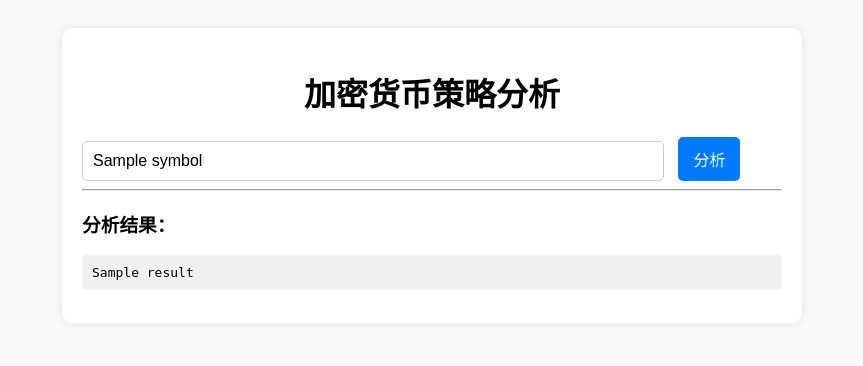
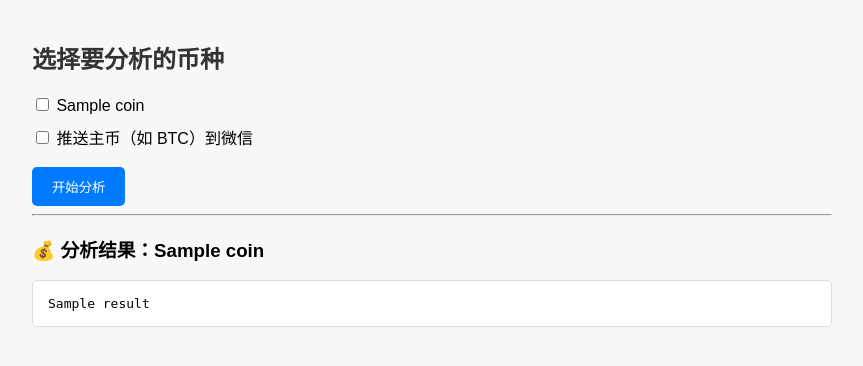
Before and after one commit to addy215/strategy-web-app, a Flask app: template templates/index.html in a window 1280 px wide. Shown: the top 366 px of the page, without its empty margins (208-1071 px from the left). Run offline with Flask 3, Linux system fonts and the light colour scheme; the template is opened without the code that fills it: most values are stand-ins (such as "Sample title", 1, 10 or a date in 2020).

Commit message:
feat: support multi-coin analysis + main coin push

```diff
--- a/app.py
+++ b/app.py
@@ -1,48 +1,36 @@
-from flask import Flask, request, render_template_string
+# app.py
+from flask import Flask, request, render_template
 from strategy_core import run_analysis
 from wechat_notify import send_wechat_message
 
 app = Flask(__name__)
 
-HTML_TEMPLATE = """
-<!doctype html>
-<title>小张每日研究</title>
-<h2>输入币种（如 BTC 或 SOL）</h2>
-<form method="post">
-  <input name="symbol" value="{{ symbol }}" autofocus required>
-  <label>
-    <input type="checkbox" name="send_wechat" {% if send_wechat %}checked{% endif %}>
-    推送结果到微信
-  </label>
-  <br><br>
-  <input type="submit" value="分析">
-</form>
-{% if result %}
-<hr>
-<pre>{{ result }}</pre>
-{% endif %}
-"""
+# 主币种名单（只推送主币）
+MAIN_COINS = ['BTC']
 
 @app.route('/', methods=['GET', 'POST'])
 def index():
-    symbol = ''
-    result = ''
+    result_map = {}
+    selected = []
     send_wechat = False
 
     if request.method == 'POST':
-        symbol = request.form['symbol'].upper()
-        result = run_analysis(symbol)
+        selected = request.form.getlist('symbols')
         send_wechat = 'send_wechat' in request.form
 
-        if send_wechat:
-            send_wechat_message(f"小张每日研究 - {symbol}", result)
+        for symbol in selected:
+            symbol = symbol.upper()
+            result = run_analysis(symbol)
+            result_map[symbol] = result
 
-    return render_template_string(
-        HTML_TEMPLATE,
-        symbol=symbol,
-        result=result,
-        send_wechat=send_wechat
-    )
+            if symbol in MAIN_COINS and send_wechat:
+                send_wechat_message(f"小张每日研究 - {symbol}", result)
+
+    return render_template('index.html',
+                           symbols=['BTC', 'ETH', 'SOL', 'WLD'],
+                           selected=selected,
+                           send_wechat=send_wechat,
+                           result_map=result_map)
 
 if __name__ == '__main__':
     from scheduler import schedule_push_task
--- a/strategy_core.py
+++ b/strategy_core.py
@@ -1,33 +1,23 @@
-# strategy_web_app/strategy_core.py
-
-from strategy_logic import generate_all_strategies, recommend_direction, smart_contract_signal
+from strategy_logic import generate_all_strategies, smart_contract_signal
 from fetch_data import get_symbol_data
 
-FIVE_STYLE_TIMEFRAMES = ['1d']
+FIVE_STYLE_TIMEFRAMES = ['1m', '5m', '1h', '4h', '1d']
 ALL_CONTRACT_CYCLES = ['1m', '5m', '15m', '1h', '4h', '1d']
 
 def run_analysis(symbol):
-    output = [f"、💸小张每日研究：{symbol.upper()}", "=" * 35]
+    output = [f"、💸小张每日研究：{symbol}", "=" * 35]
 
-    for tf in FIVE_STYLE_TIMEFRAMES:
-        df = get_symbol_data(symbol, tf)
-        if df is None or df.empty:
-            output.append(f"🕒 周期: {tf} 数据获取失败 ❌\n")
-            continue
-
+    # --- 五种风格分析 ---
+    tf = '1d'  # 用日线生成统一风格策略
+    df = get_symbol_data(symbol, tf)
+    if df is None or df.empty:
+        output.append(f"🕒 周期: {tf} 数据获取失败 ❌\n")
+    else:
         result = generate_all_strategies(symbol, df)
         output.append(f"🕒 周期: {tf}")
         output.append(f"⛳ 当前价格: {result['当前价格']}")
         output.append("🔄 策略根据大数据与AI分析建议")
-        output.append("-" * 36)
-
-        durations = {
-            "超短线⚡": "建议持仓时间：几分钟到1小时",
-            "短期投机🚀": "建议持仓时间：1小时到4小时",
-            "小波段🌊": "建议持仓时间：4小时到1天",
-            "波段🏄": "建议持仓时间：1天到3天",
-            "长线🌳": "建议持仓时间：3天以上"
-        }
+        output.append("------------------------------------")
 
         for name, strat in result['策略'].items():
             explanation = []
@@ -44,17 +34,25 @@ def run_analysis(symbol):
 
             signal_detail = "；".join(explanation) if explanation else "无明显信号"
 
-            output.append(f"{name}  {durations.get(name, '')}")
+            hold_time = {
+                "超短线⚡": "几分钟到1小时",
+                "短期投机🚀": "1小时到4小时",
+                "小波段🌊": "4小时到1天",
+                "波段🏄": "1天到3天",
+                "长线🌳": "3天以上"
+            }
+
+            output.append(f"{name}  建议持仓时间：{hold_time[name]}")
             output.append(f"信号解释: {signal_detail}")
             output.append(f"方向: {strat['方向']}")
             output.append(f"📌 入场: {strat['入场']}")
             output.append(f"🌟 目标: {strat['目标']}")
             output.append(f"✂️ 止损: {strat['止损']} ({strat['止损比']})")
             output.append(f"风险回报: {strat['风险回报']} 🆗")
-            output.append("-" * 36)
-        output.append("\n")
+            output.append("------------------------------------")
 
-    output.append("📌 合约策略速览（多空点位）")
+    # --- 合约策略速览 ---
+    output.append("\n📌 合约策略速览（多空点位）")
     output.append("=" * 35)
 
     for tf in ALL_CONTRACT_CYCLES:
@@ -64,13 +62,10 @@ def run_analysis(symbol):
             continue
 
         direction, entry, tp, sl, reason = smart_contract_signal(df, tf)
-        close = df['close'].iloc[-1]
-        arrow = "🟢" if direction == 'long' else "🔴"
-
-        output.append(f"【{tf}】当前价格：{round(close, 3)}")
-        output.append(f"{arrow} 推荐方向：{'做多' if direction == 'long' else '做空'}")
+        output.append(f"【{tf}】当前价格：{round(df['close'].iloc[-1], 3)}")
+        output.append(f"{'🟢 做多' if direction == 'long' else '🔴 做空'}")
         output.append(f"理由：{reason}")
         output.append(f"入场 {entry}，止盈 {tp}，止损 {sl}")
-        output.append("-" * 36)
+        output.append("------------------------------------")
 
     return "\n".join(output)
--- a/templates/index.html
+++ b/templates/index.html
@@ -1,62 +1,45 @@
-<!-- strategy_web_app/templates/index.html -->
-<!DOCTYPE html>
-<html lang="zh">
+<!doctype html>
+<html>
 <head>
-    <meta charset="UTF-8">
-    <meta name="viewport" content="width=device-width, initial-scale=1.0">
-    <title>加密货币策略分析</title>
+    <meta charset="utf-8">
+    <title>小张每日研究</title>
     <style>
-        body {
-            font-family: sans-serif;
-            background-color: #f9f9f9;
-            padding: 20px;
-        }
-        .container {
-            max-width: 700px;
-            margin: auto;
-            background: #fff;
-            padding: 20px;
-            border-radius: 10px;
-            box-shadow: 0 0 10px rgba(0,0,0,0.1);
-        }
-        input[type="text"] {
-            padding: 10px;
-            width: 80%;
-            font-size: 1em;
-            border-radius: 5px;
-            border: 1px solid #ccc;
-        }
-        button {
-            padding: 10px 15px;
-            font-size: 1em;
-            background-color: #007bff;
-            color: white;
-            border: none;
-            border-radius: 5px;
-            margin-left: 10px;
-        }
-        pre {
-            background: #f0f0f0;
-            padding: 10px;
-            white-space: pre-wrap;
-            border-radius: 5px;
-        }
-        h1 { text-align: center; }
+        body { font-family: Arial, sans-serif; padding: 20px; max-width: 800px; margin: auto; background-color: #f8f8f8; }
+        h2 { color: #333; }
+        .coin-box { margin-bottom: 10px; }
+        pre { background: #fff; padding: 15px; border: 1px solid #ddd; border-radius: 5px; overflow-x: auto; white-space: pre-wrap; }
+        label { margin-right: 15px; }
+        .btn { padding: 10px 20px; background: #007bff; color: white; border: none; border-radius: 5px; cursor: pointer; }
+        .btn:hover { background: #0056b3; }
     </style>
 </head>
 <body>
-    <div class="container">
-        <h1>加密货币策略分析</h1>
-        <form method="post">
-            <input type="text" name="symbol" placeholder="输入币种（如 BTC）" required value="{{ symbol }}">
-            <button type="submit">分析</button>
-        </form>
+    <h2>选择要分析的币种</h2>
+    <form method="post">
+        <div class="coin-box">
+            {% for coin in symbols %}
+                <label>
+                    <input type="checkbox" name="symbols" value="{{ coin }}" {% if coin in selected %}checked{% endif %}>
+                    {{ coin }}
+                </label>
+            {% endfor %}
+        </div>
 
-        {% if result %}
+        <label>
+            <input type="checkbox" name="send_wechat" {% if send_wechat %}checked{% endif %}>
+            推送主币（如 BTC）到微信
+        </label>
+        <br><br>
+
+        <button type="submit" class="btn">开始分析</button>
+    </form>
+
+    {% if result_map %}
         <hr>
-        <h3>分析结果：</h3>
-        <pre>{{ result }}</pre>
-        {% endif %}
-    </div>
+        {% for coin, result in result_map.items() %}
+            <h3>💰 分析结果：{{ coin }}</h3>
+            <pre>{{ result }}</pre>
+        {% endfor %}
+    {% endif %}
 </body>
 </html>
```
